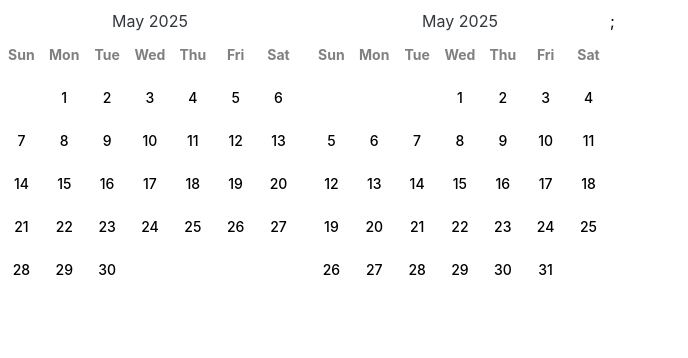
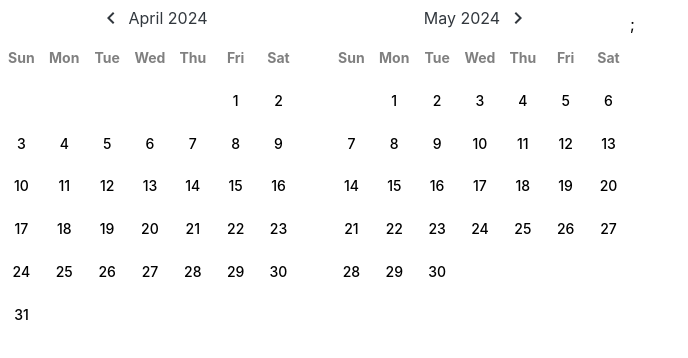
Before and after one commit to azat-dev/Booking, a React (Create React App) app in the folder web-client/: page /accommodation/1 in a window 1280 px wide. Shown: the top 358 px of the page, without its empty margins (0-688 px from the left). Built offline with nearby package versions, Linux system fonts and the light colour scheme.

Commit message:
Update RangePickerCalendar

```diff
--- a/web-client/src/presentation/components/date-picker/month-view/MonthViewModel.ts
+++ b/web-client/src/presentation/components/date-picker/month-view/MonthViewModel.ts
@@ -21,6 +21,23 @@ export class MonthPosition {
         public readonly month: number,
         public readonly year: number
     ) {}
+
+    public nextMonth = () => {
+        const nextMonth = this.month + 1 >= 12 ? 0 : this.month + 1;
+        const nextYear = this.month + 1 >= 12 ? this.year + 1 : this.year;
+        return new MonthPosition(nextMonth, nextYear);
+    };
+
+    public prevMonth = () => {
+        if (this.year === 0 && this.month === 0) {
+            return undefined;
+        }
+
+        const prevMonth = this.month - 1 < 0 ? 11 : this.month - 1;
+        const prevYear = this.month - 1 < 0 ? this.year - 1 : this.year;
+
+        return new MonthPosition(prevMonth, prevYear);
+    };
 }
 
 export class CalendarRange {
--- a/web-client/src/presentation/components/date-picker/range-picker-calendar/RangePickerCalendar.tsx
+++ b/web-client/src/presentation/components/date-picker/range-picker-calendar/RangePickerCalendar.tsx
@@ -3,22 +3,38 @@ import React from "react";
 import PropsRangePickerCalendar from "./props";
 import style from "./style.module.scss";
 import MonthView from "../month-view/MonthView";
-import { Typography } from "@mui/joy";
+import { IconButton, Typography } from "@mui/joy";
+import NextIcon from "@mui/icons-material/ChevronRight";
+import PrevIcon from "@mui/icons-material/ChevronLeft";
+import useUpdatesFrom from "../../../utils/binding/useUpdatesFrom";
 
 const RangePickerCalendar = ({ vm }: PropsRangePickerCalendar) => {
+    const [leftMonth, rightMonth, leftMonthTitle, rightMonthTitle] =
+        useUpdatesFrom(
+            vm.leftMonth,
+            vm.rightMonth,
+            vm.leftMonthTitle,
+            vm.rightMonthTitle
+        );
     return (
         <div className={style.rangePickerCalendar}>
             <div className={style.month}>
                 <div className={style.header}>
-                    <Typography fontSize="h3">May 2025</Typography>
+                    <IconButton onClick={vm.showPrev}>
+                        <PrevIcon />
+                    </IconButton>
+                    <Typography fontSize="h3">{leftMonthTitle}</Typography>
                 </div>
-                <MonthView vm={vm.leftMonth} />
+                <MonthView vm={leftMonth} />
             </div>
             <div className={style.month}>
                 <div className={style.header}>
-                    <Typography fontSize="h3">May 2025</Typography>
+                    <Typography fontSize="h3">{rightMonthTitle}</Typography>
+                    <IconButton onClick={vm.showNext}>
+                        <NextIcon />
+                    </IconButton>
                 </div>
-                <MonthView vm={vm.rightMonth} />
+                <MonthView vm={rightMonth} />
             </div>
         </div>
     );
--- a/web-client/src/presentation/components/date-picker/range-picker-calendar/RangePickerCalendarViewModel.ts
+++ b/web-client/src/presentation/components/date-picker/range-picker-calendar/RangePickerCalendarViewModel.ts
@@ -3,56 +3,124 @@ import MonthViewModel, {
     CalendarRange,
     MonthPosition,
 } from "../month-view/MonthViewModel";
+import Subject from "../../../utils/binding/Subject";
+import value from "../../../utils/binding/value";
 
 class RangePickerCalendarViewModel {
-    public readonly leftMonth: MonthViewModel;
-    public readonly rightMonth: MonthViewModel;
+    private currentPosition: MonthPosition;
+    public leftMonth: Subject<MonthViewModel>;
+    public rightMonth: Subject<MonthViewModel>;
+
+    public leftMonthTitle: Subject<string>;
+    public rightMonthTitle: Subject<string>;
 
     private selectionRange: CalendarRange | undefined;
 
-    public constructor() {
-        const leftMonthPosition = new MonthPosition(4, 2024);
-        const rightMonthPosition = new MonthPosition(5, 2024);
+    public constructor(
+        initialOpenedPosition: MonthPosition | undefined,
+        private onChange: (range: CalendarRange) => void
+    ) {
+        this.currentPosition =
+            initialOpenedPosition ||
+            new MonthPosition(dayjs().month(), dayjs().year());
 
-        this.leftMonth = new MonthViewModel(
-            leftMonthPosition,
+        const nextMonthPosition = this.currentPosition.nextMonth();
+
+        this.leftMonth = value(this.getMonthVm(this.currentPosition));
+        this.leftMonthTitle = value(this.getMonthTitle(this.currentPosition));
+
+        this.rightMonth = value(
+            this.getMonthVm(this.currentPosition.nextMonth())
+        );
+
+        this.rightMonthTitle = value(this.getMonthTitle(nextMonthPosition));
+    }
+
+    private getMonthTitle = (position: MonthPosition) => {
+        const months = [
+            "January",
+            "February",
+            "March",
+            "April",
+            "May",
+            "June",
+            "July",
+            "August",
+            "September",
+            "October",
+            "November",
+            "December",
+        ];
+        return `${months[position.month]} ${position.year}`;
+    };
+
+    private getMonthVm = (position: MonthPosition) => {
+        return new MonthViewModel(
+            position,
             this.selectionRange,
             this.clickDay,
             this.isDisabledDate
         );
-        this.rightMonth = new MonthViewModel(
-            rightMonthPosition,
-            this.selectionRange,
-            this.clickDay,
-            this.isDisabledDate
-        );
-    }
+    };
 
     private isDisabledDate = (date: Date) => {
         return false;
     };
 
-    private updateRange = () => {
-        this.leftMonth.updateSelection(this.selectionRange);
-        this.rightMonth.updateSelection(this.selectionRange);
+    private showRange = () => {
+        this.leftMonth.value.updateSelection(this.selectionRange);
+        this.rightMonth.value.updateSelection(this.selectionRange);
     };
 
     private clickDay = (day: Date) => {
         if (!this.selectionRange) {
-            this.selectionRange = new CalendarRange(day, undefined);
-        } else if (!this.selectionRange.end) {
+            const newRange = new CalendarRange(day, undefined);
+            this.onChange(newRange);
+            return;
+        }
+
+        if (!this.selectionRange.end) {
             const start = this.selectionRange.start;
 
-            if (dayjs(start).isBefore(day)) {
-                this.selectionRange = new CalendarRange(start, day);
-            } else {
-                this.selectionRange = new CalendarRange(day, start);
-            }
-        } else {
-            this.selectionRange = new CalendarRange(day, undefined);
+            const newRange = new CalendarRange(start, day);
+            this.onChange(newRange);
+            return;
         }
 
-        this.updateRange();
+        const newRange = new CalendarRange(day, undefined);
+        this.onChange(newRange);
+    };
+
+    public showPrev = () => {
+        const prevMonth = this.currentPosition.prevMonth();
+        if (!prevMonth) {
+            return;
+        }
+
+        this.currentPosition = prevMonth;
+        const nextMonth = this.currentPosition.nextMonth();
+
+        this.leftMonth.set(this.getMonthVm(this.currentPosition));
+        this.rightMonth.set(this.getMonthVm(nextMonth));
+
+        this.leftMonthTitle.set(this.getMonthTitle(this.currentPosition));
+        this.rightMonthTitle.set(this.getMonthTitle(nextMonth));
+    };
+
+    public showNext = () => {
+        this.currentPosition = this.currentPosition.nextMonth();
+        const nextMonth = this.currentPosition.nextMonth();
+
+        this.leftMonth.set(this.getMonthVm(this.currentPosition));
+        this.rightMonth.set(this.getMonthVm(this.currentPosition.nextMonth()));
+
+        this.leftMonthTitle.set(this.getMonthTitle(this.currentPosition));
+        this.rightMonthTitle.set(this.getMonthTitle(nextMonth));
+    };
+
+    public updateRange = (range: CalendarRange) => {
+        this.selectionRange = range;
+        this.showRange();
     };
 }
 
--- a/web-client/src/presentation/components/date-picker/range-picker-calendar/style.module.scss
+++ b/web-client/src/presentation/components/date-picker/range-picker-calendar/style.module.scss
@@ -1,10 +1,10 @@
 .rangePickerCalendar {
     display: inline-flex;
     flex-direction: row;
-    align-items: center;
+    align-items: flex-start;
     justify-content: space-between;
     height: 300px;
-    gap: 10px;
+    gap: 30px;
 }
 
 .month {
--- a/web-client/src/presentation/pages/page-accommodation-details/PageAccommodationDetails.tsx
+++ b/web-client/src/presentation/pages/page-accommodation-details/PageAccommodationDetails.tsx
@@ -9,16 +9,15 @@ import NavigationBar from "../../components/navigation-bar/NavigationBar";
 
 import StarIcon from "@mui/icons-material/Star";
 import RequestReservationCard from "./request-reservation-card/RequestReservationCard";
-import MonthViewModel, {
-    CalendarRange,
-    MonthPosition,
-} from "../../components/date-picker/month-view/MonthViewModel";
-import MonthView from "../../components/date-picker/month-view/MonthView";
 import RangePickerCalendar from "../../components/date-picker/range-picker-calendar/RangePickerCalendar";
 import RangePickerCalendarViewModel from "../../components/date-picker/range-picker-calendar/RangePickerCalendarViewModel";
 
 const PageAccommodationDetails = ({ vm }: PropsPageAccommodationDetails) => {
-    const calendar = new RangePickerCalendarViewModel();
+    let calendar: RangePickerCalendarViewModel;
+
+    calendar = new RangePickerCalendarViewModel(undefined, (newRange) =>
+        calendar.updateRange(newRange)
+    );
     return <RangePickerCalendar vm={calendar} />;
     return (
         <div className={style.pageAccommodationDetails}>
```
